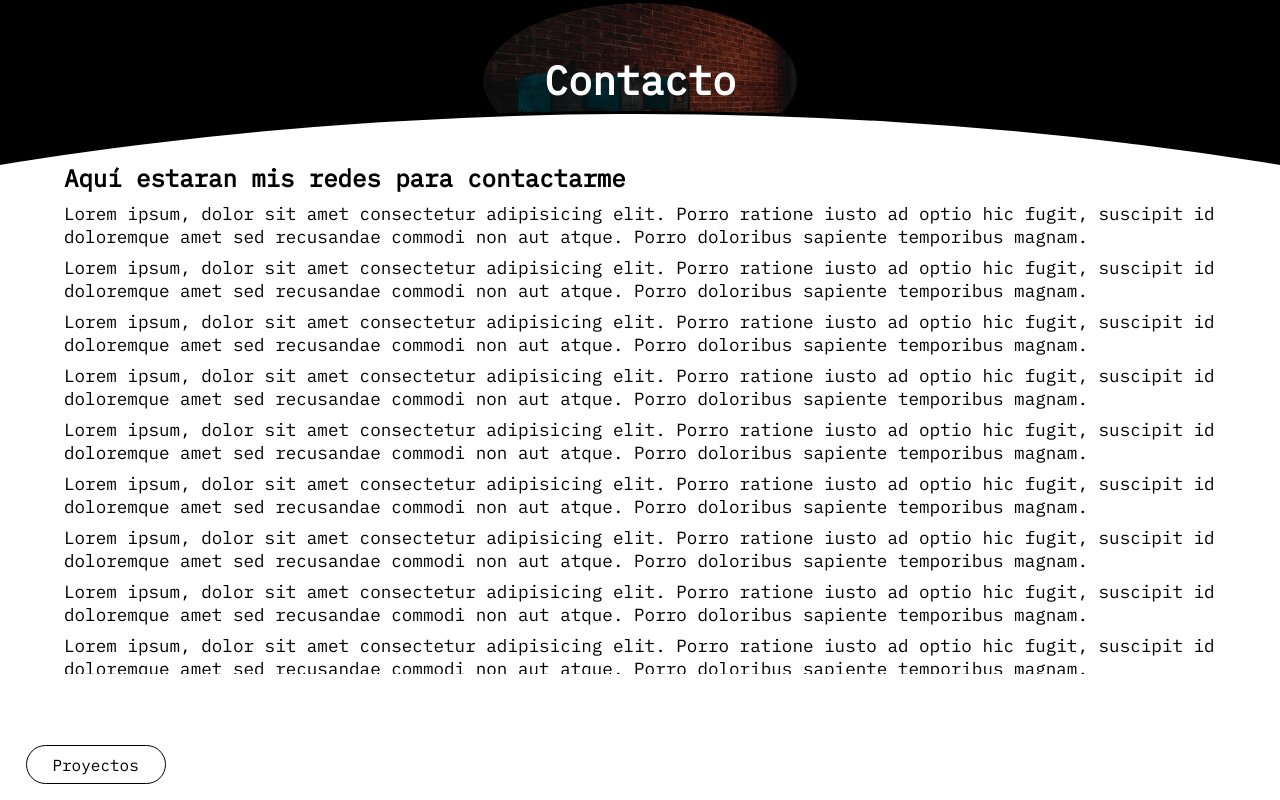
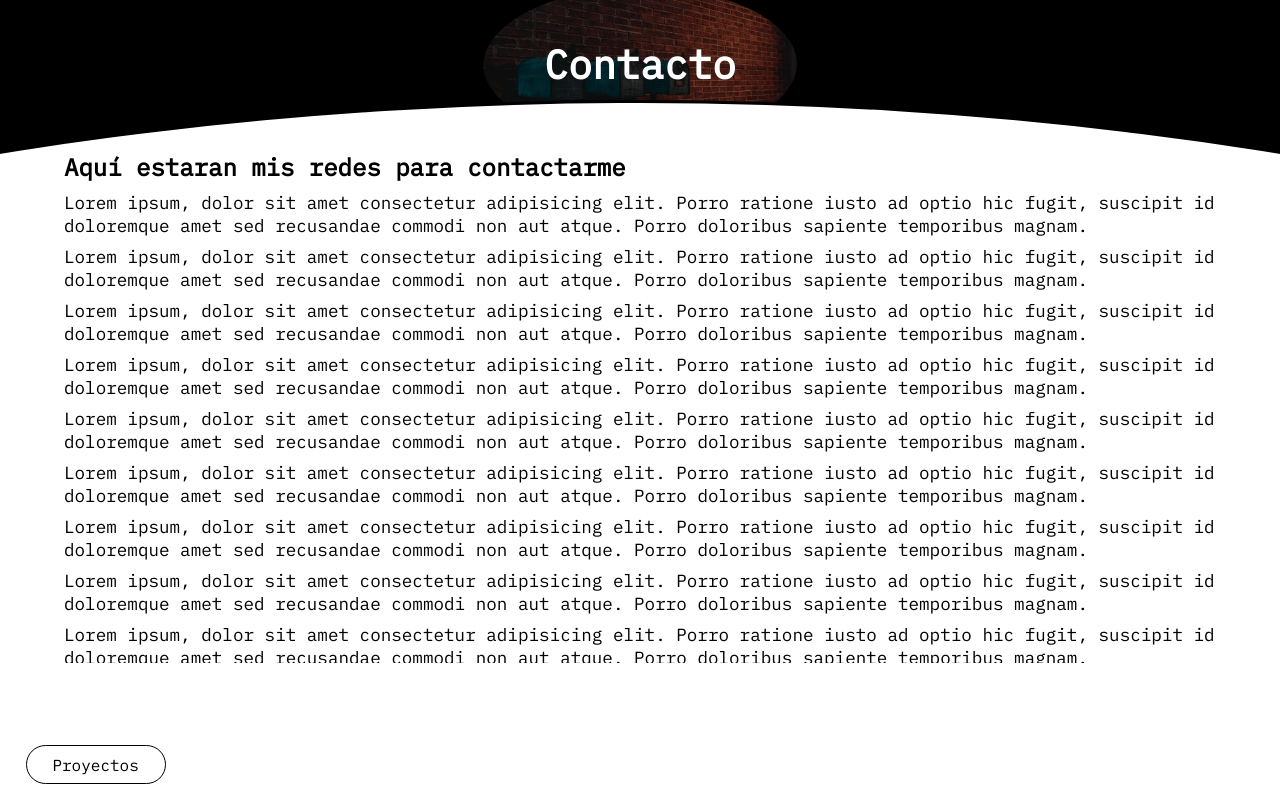
Before and after one commit to HTTPS-FranAguirre/portfolio, a plain HTML site: page contacto.html in a window 1280 px wide. Drawn offline with Linux system fonts and the light colour scheme.

Commit message:
Reposicionamiento del circulo principal y secundario en todas las páginas

```diff
--- a/contacto.css
+++ b/contacto.css
@@ -18,6 +18,8 @@ body {
     align-items: center;
     background-color: black;
     background: linear-gradient(0deg, rgba(0, 0, 0, 0.25) 0%, rgba(0, 0, 0, 0.25) 100%), url(img/contacto.png);
+    position: absolute;
+    top: -2vh;
 }
 
 .circle-secondary {
@@ -28,7 +30,7 @@ body {
     /* height: 1200px; */
     height: 400vh;
     position: fixed;
-    top: 111px;
+    top: 100px;
     background-color: white;
     display: flex;
     flex-direction: column;
--- a/proyectos.css
+++ b/proyectos.css
@@ -18,6 +18,8 @@ body {
     align-items: center;
     background-color: black;
     background: linear-gradient(0deg, rgba(0, 0, 0, 0.25) 0%, rgba(0, 0, 0, 0.25) 100%), url(./img/proyectos.png);
+    position: absolute;
+    top: -2vh;
 }
 
 .circle-secondary {
@@ -28,7 +30,7 @@ body {
     /* height: 1200px; */
     height: 400vh;
     position: fixed;
-    top: 111px;
+    top: 100px;
     background-color: white;
     display: flex;
     flex-direction: column;
--- a/quien-soy.css
+++ b/quien-soy.css
@@ -18,6 +18,8 @@ body {
     align-items: center;
     background-color: black;
     background: linear-gradient(0deg, rgba(0, 0, 0, 0.25) 0%, rgba(0, 0, 0, 0.25) 100%), url(./img/quien-soy.png);
+    position: absolute;
+    top: -2vh;
 }
 
 .circle-secondary {
@@ -28,7 +30,7 @@ body {
     /* height: 1200px; */
     height: 400vh;
     position: fixed;
-    top: 111px;
+    top: 100px;
     background-color: white;
     display: flex;
     flex-direction: column;
```
